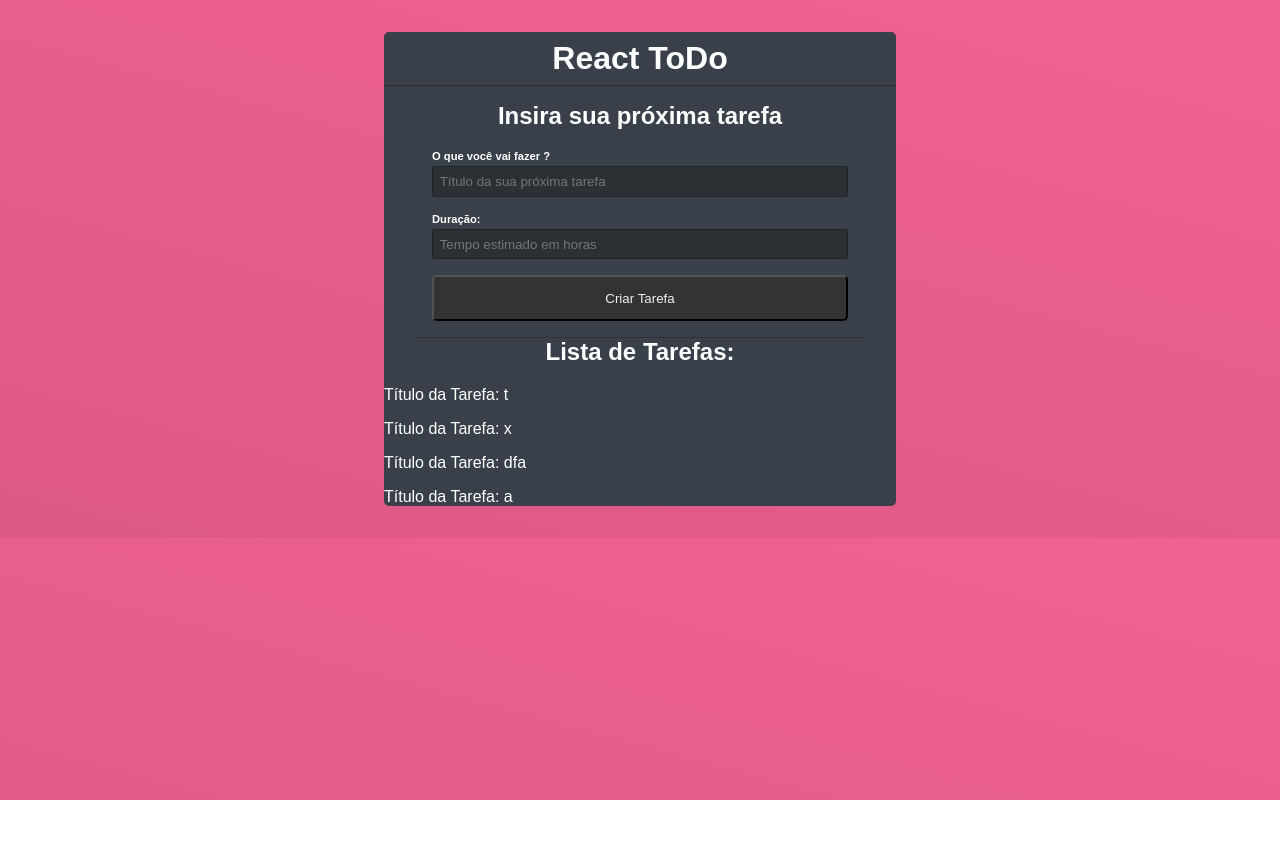
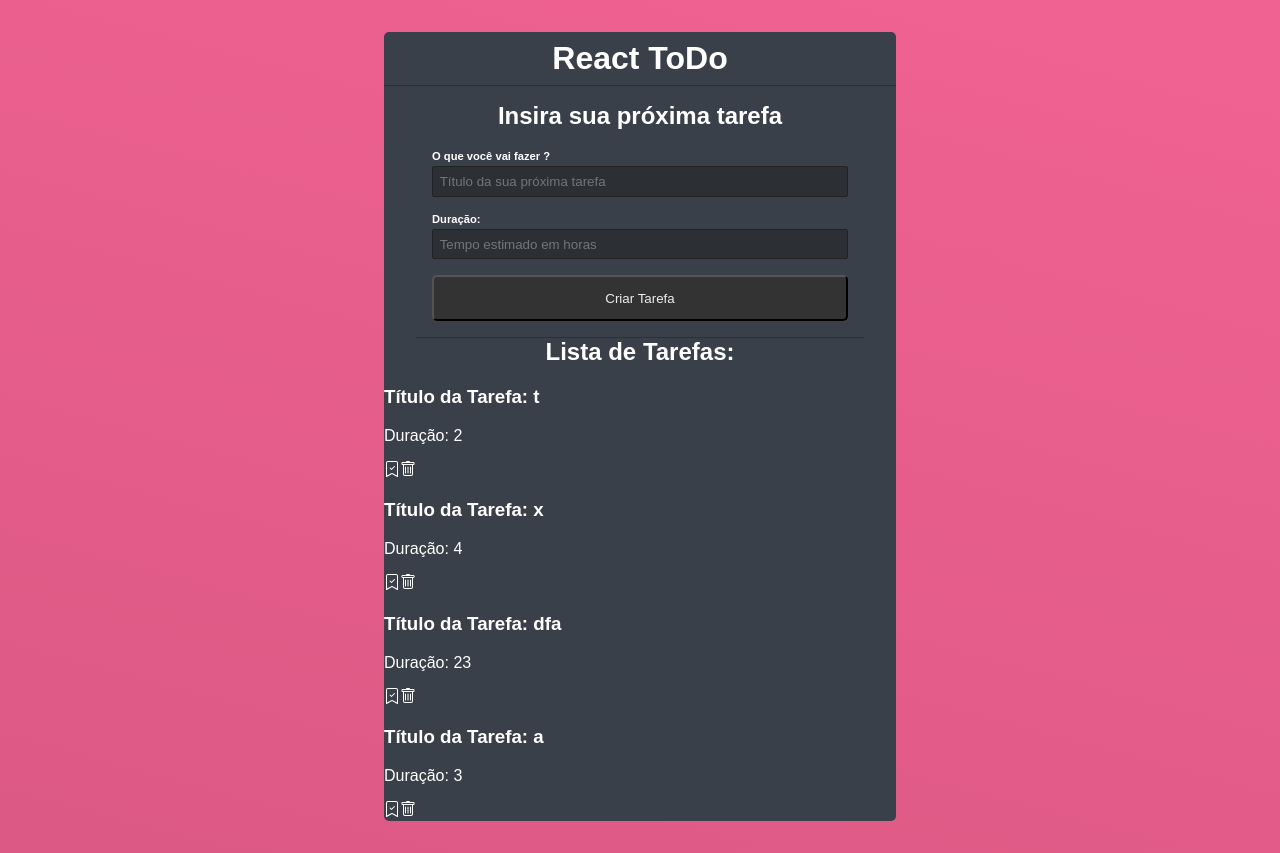
Before and after one commit to ernestopcaraujo/projectFirstReact, a React (Create React App) app in the folder first-react/: page / in a window 1280 px wide. Before the commit the page ends 800 px from the top, so only its background shows below. Built offline with nearby package versions, Linux system fonts and the light colour scheme; data requests are answered from the project's data file.

Commit message:
feat: added icons to sections

```diff
--- a/first-react/src/App.js
+++ b/first-react/src/App.js
@@ -9,7 +9,7 @@ const { v4: uuidv4 } = require('uuid');
 function App() {
   const [title, setTitle] = useState("");
   const [time, setTime] = useState("");
-  const [todos, setTodos] = useState([]);
+  const [todos, setTodos] = useState([]);//array de objetos (tarefas)
   const [loading, setLoading] = useState(false);
 
 
@@ -124,19 +124,6 @@ function App() {
             />
           </div>
 
-          {/* <div className='form-control'>
-            <label htmlFor='task'>Tarefa: </label>
-            <input
-              id='taskDescription'
-              type="text"
-              name='task'
-              placeholder="Descreva sua tarefa"
-              onChange={(e)=>setTodos(e.target.value)}
-              value={todos || ""}
-              required
-            />
-          </div> */}
-
           <input type="submit" value="Criar Tarefa"/>
 
         </form>
@@ -147,12 +134,19 @@ function App() {
         {todos.length === 0 && <p>Não há tarefas cadastradas ainda !</p> }
         {todos.map((todo)=>(
           <div className='todo' key={todo.id}>
-            <p>Título da Tarefa: {todo.title}</p>
+            {/* implemenatação de uma classe de estilo dinâmica no h3 */}
+            <h3 className={todo.done ? "todo-done" : ""}>Título da Tarefa: {todo.title}</h3>
+            <p>Duração: {todo.time}</p>
+            <div className='actions'>
+              <span>
+                {!todo.done ? <BsBookmarkCheck /> : <BsBookmarkCheckFill /> }
+              </span>
+              <BsTrash />
+            </div>
           </div>
         ))}
       </div>
     </div>
-
   );
 }
 
```
